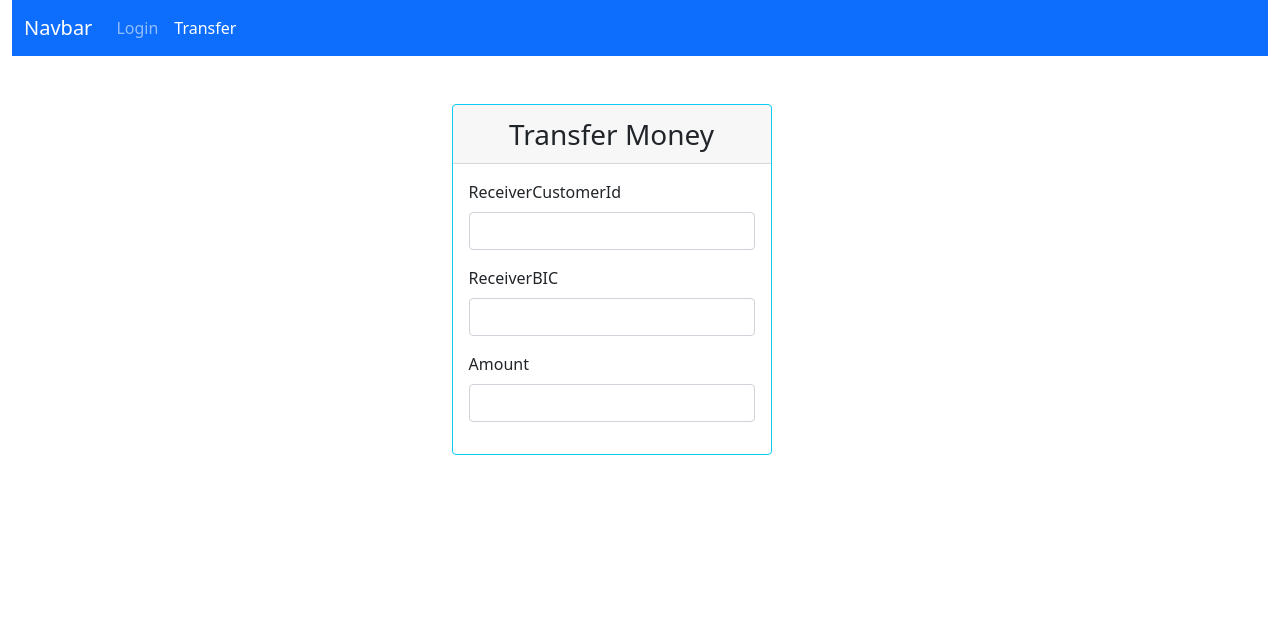
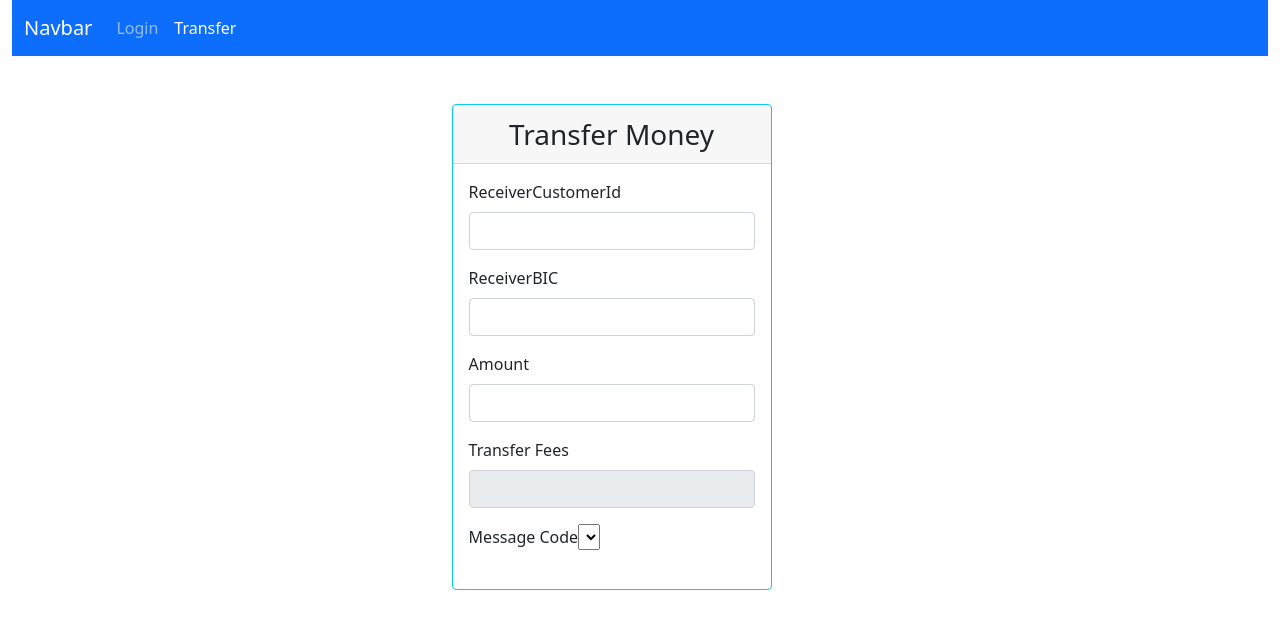
Before and after one commit to vraghuvaran/Payment-project, an Angular app in the folder PaymentFrontend/: page /transfer in a window 1280 px wide. Shown: the top 628 px of the page. Built offline with nearby package versions, Linux system fonts and the light colour scheme; no server answers.

Commit message:
added code

```diff
--- /dev/null
+++ b/PaymentFrontend/src/app/models/message.ts
@@ -0,0 +1,5 @@
+export class Message{
+    constructor(private messagecode: string, private instruction: string) {
+
+    }
+}
--- /dev/null
+++ b/PaymentFrontend/src/app/services/messageservice.service.ts
@@ -0,0 +1,19 @@
+import { HttpClient } from '@angular/common/http';
+import { Message } from '@angular/compiler/src/i18n/i18n_ast';
+import { Injectable } from '@angular/core';
+import { Observable } from 'rxjs';
+import {url } from '../constants'
+
+@Injectable({
+  providedIn: 'root'
+})
+export class MessageserviceService {
+
+  constructor(private http: HttpClient) { }
+
+  getAllMessages() {
+
+   return this.http.get(url+'/message')
+
+  }
+}
--- a/PaymentFrontend/src/app/transfer/transfer.component.html
+++ b/PaymentFrontend/src/app/transfer/transfer.component.html
@@ -33,7 +33,25 @@
                         autocomplete="off">
                     </div>
                 </div>
+                <div class="row mb-3">
+                    <div class="col-md-12">
+                        <label for="transferfees" class="form-label">Transfer Fees</label>
+                        <input type="number" class="form-control"
+                        id="transferfees"
+                        name="transferfees"
+                        formControlName="transferfees"
+                        autocomplete="off"
+                        readonly>
+                    </div>
+                </div>
+                <div class="row mb-3">
+                    <div class="col-md-12">
+                        <label for="message" class="form-label">Message Code</label>
+                        <select name="" id="">
 
+                        </select>
+                    </div>
+                </div>
             </form>
 
         </div>
--- a/PaymentFrontend/src/app/transfer/transfer.component.ts
+++ b/PaymentFrontend/src/app/transfer/transfer.component.ts
@@ -1,5 +1,7 @@
+import { Message } from '@angular/compiler/src/i18n/i18n_ast';
 import { Component, OnInit } from '@angular/core';
 import { FormControl, FormGroup, Validators } from '@angular/forms';
+import { MessageserviceService } from '../services/messageservice.service';
 
 @Component({
   selector: 'app-transfer',
@@ -9,7 +11,10 @@ import { FormControl, FormGroup, Validators } from '@angular/forms';
 export class TransferComponent implements OnInit {
 
   transferForm: FormGroup
-  constructor() {
+  allMessages: any
+
+  constructor(private messageservice: MessageserviceService) {
+
       this.transferForm = new FormGroup({
         receiveraccounholdernumber: new FormControl('',[
           Validators.required,
@@ -22,12 +27,23 @@ export class TransferComponent implements OnInit {
         currencyamount: new FormControl('',[
           Validators.required,
           Validators.min(0)
-        ])
+        ]),
+        transferfees: new FormControl('',[
+          Validators.required,
+          Validators.min(0)
+        ]),
+
       })
   }
 
   ngOnInit(): void {
 
+    this.messageservice.getAllMessages().subscribe((data)=>{
+
+      this.allMessages = data;
+    },(error)=>{
+
+    })
 
   }
 
```
Also changed, not shown: 1 other file (tests, documents, lock files or other folders).
